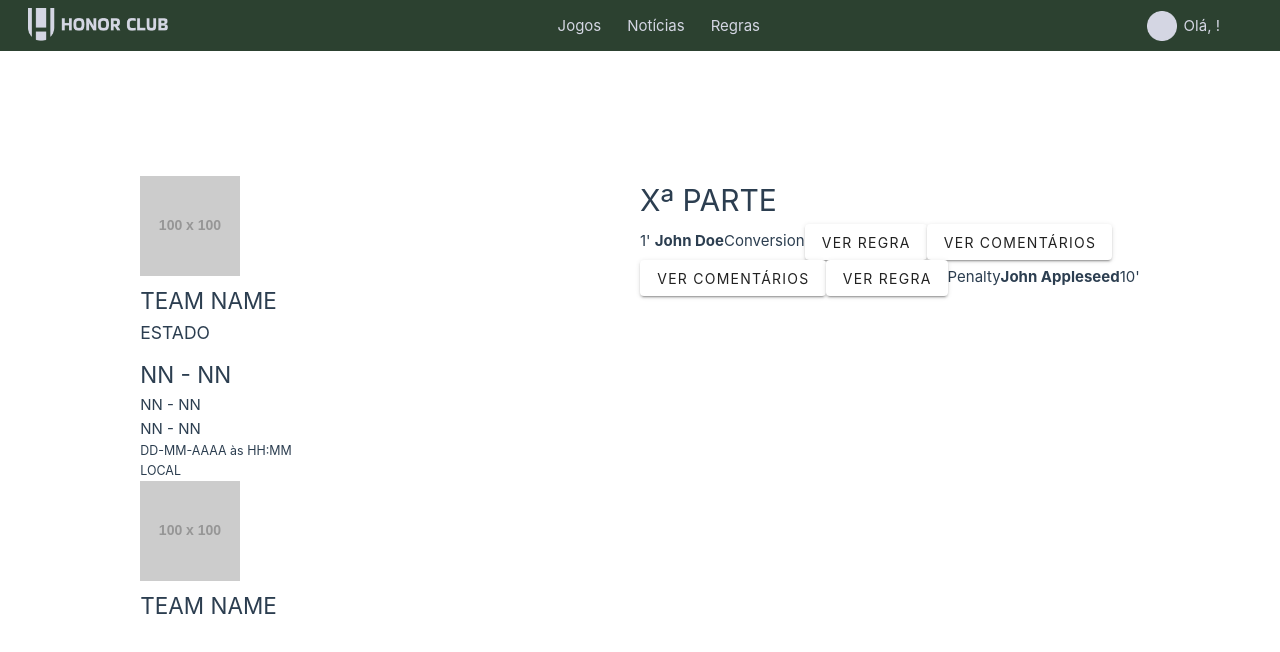
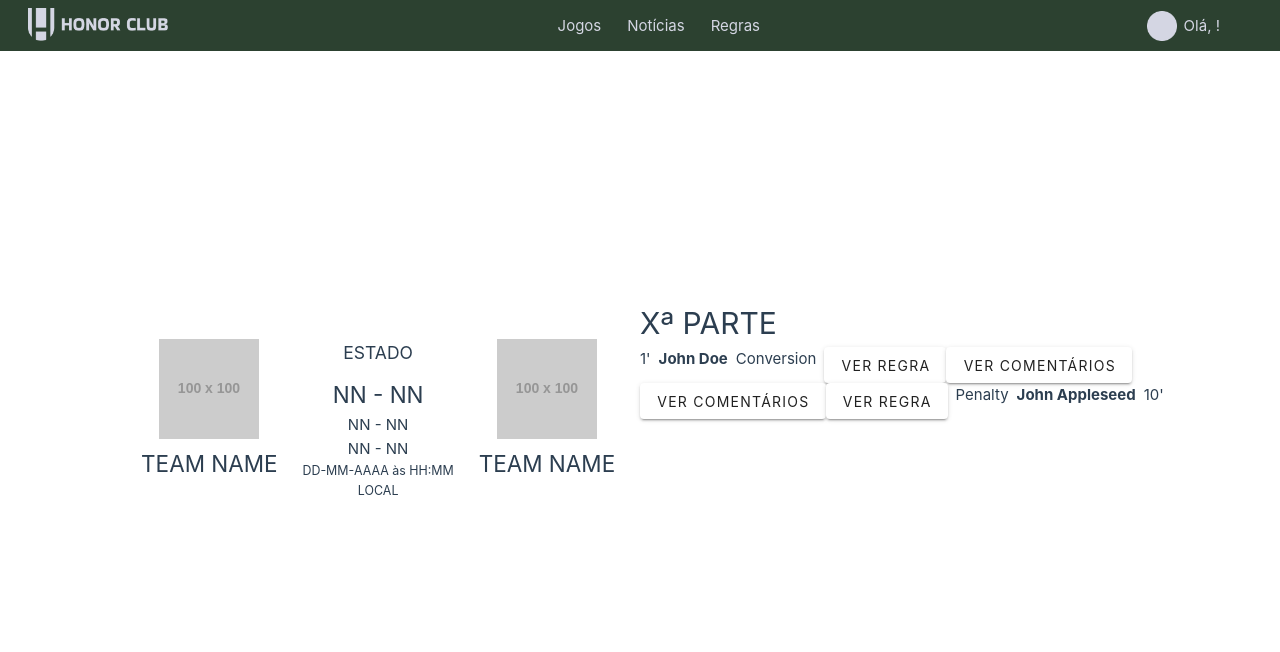
Before and after one commit to FranciscoGameiro2004/HonorClub-PW1-ESMAD, a Vue app: page /games/1 in a window 1280 px wide. Shown: the top 652 px of the page. Built offline with nearby package versions, Linux system fonts and the light colour scheme.

Commit message:
Melhorias estéticas (TODO: Ver como centrar elementos com janela completa)

```diff
--- a/src/components/GameDetails/DetailedResults.vue
+++ b/src/components/GameDetails/DetailedResults.vue
@@ -1,5 +1,5 @@
 <template>
-  <div>
+  <div class="text-center">
     <h3>ESTADO</h3>
     <h2>NN - NN</h2>
     <h4>NN - NN</h4>
--- a/src/components/GameDetails/GameMoment.vue
+++ b/src/components/GameDetails/GameMoment.vue
@@ -1,17 +1,17 @@
 <template>
-    <div v-if="isHome">
-        <label for="">{{time}}' </label>
-        <label for=""><b>{{playerName}} </b></label>
-        <label for="">{{momentType}} </label>
+    <div class="d-flex justify-start" v-if="isHome">
+        <label for="" class="pr-2">{{time}}' </label>
+        <label for="" class="pr-2"><b>{{playerName}} </b></label>
+        <label for="" class="pr-2">{{momentType}} </label>
         <v-btn class="disabled">VER REGRA</v-btn>
         <v-btn>VER COMENTÁRIOS</v-btn>
     </div>
-    <div v-else>
+    <div class="d-flex justify-end" v-else>
         <v-btn>VER COMENTÁRIOS</v-btn>
         <v-btn class="disabled">VER REGRA</v-btn>
-        <label for=""> {{momentType}} </label>
-        <label for=""><b>{{playerName}} </b></label>
-        <label for="">{{ time }}'</label>
+        <label for="" class="pl-2"> {{momentType}} </label>
+        <label for="" class="pl-2"><b>{{playerName}} </b></label>
+        <label for="" class="pl-2">{{ time }}'</label>
     </div>
 </template>
 
--- a/src/components/GameDetails/TeamButton.vue
+++ b/src/components/GameDetails/TeamButton.vue
@@ -1,5 +1,5 @@
 <template>
-    <div>
+    <div class="text-center">
         <img src="https://placehold.co/100x100" alt="TEAM NAME" style="height: 100px;">
         <h2>TEAM NAME</h2>
     </div>
--- a/src/views/GameDetailsView.vue
+++ b/src/views/GameDetailsView.vue
@@ -17,10 +17,10 @@
       <p class="loggedUser">Olá, {{ loggedUser }}!</p>
     </div>
   </div>
-    <div>
-        <TeamButton :teamId="0"/>
-        <DetailedResults :gameId="0"/>
-        <TeamButton :teamId="1"/>
+    <div class="d-flex justify-space-evenly pt-10">
+      <TeamButton :teamId="0"/>
+      <DetailedResults :gameId="0"/>
+      <TeamButton :teamId="1"/>
     </div>
     <SummarySection :gameId="0"/>
 </template>
```
